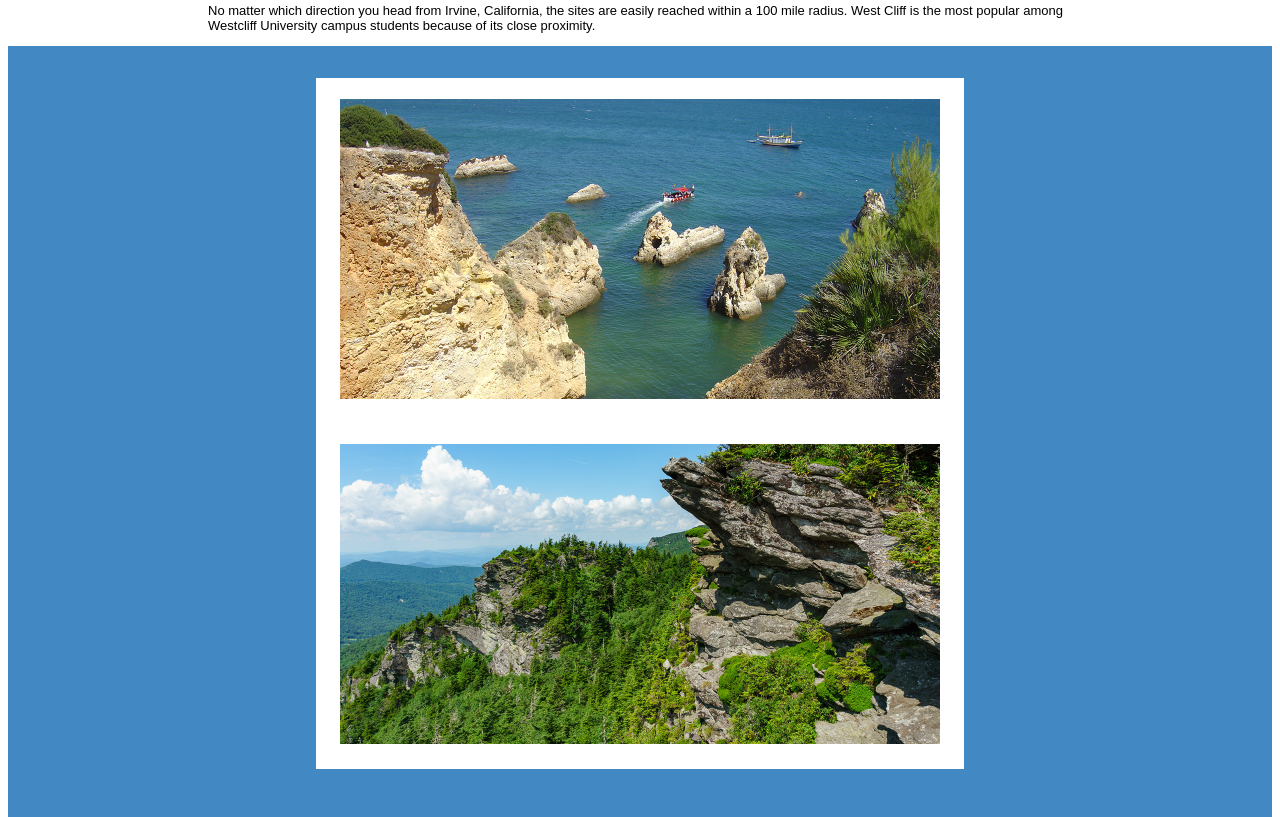
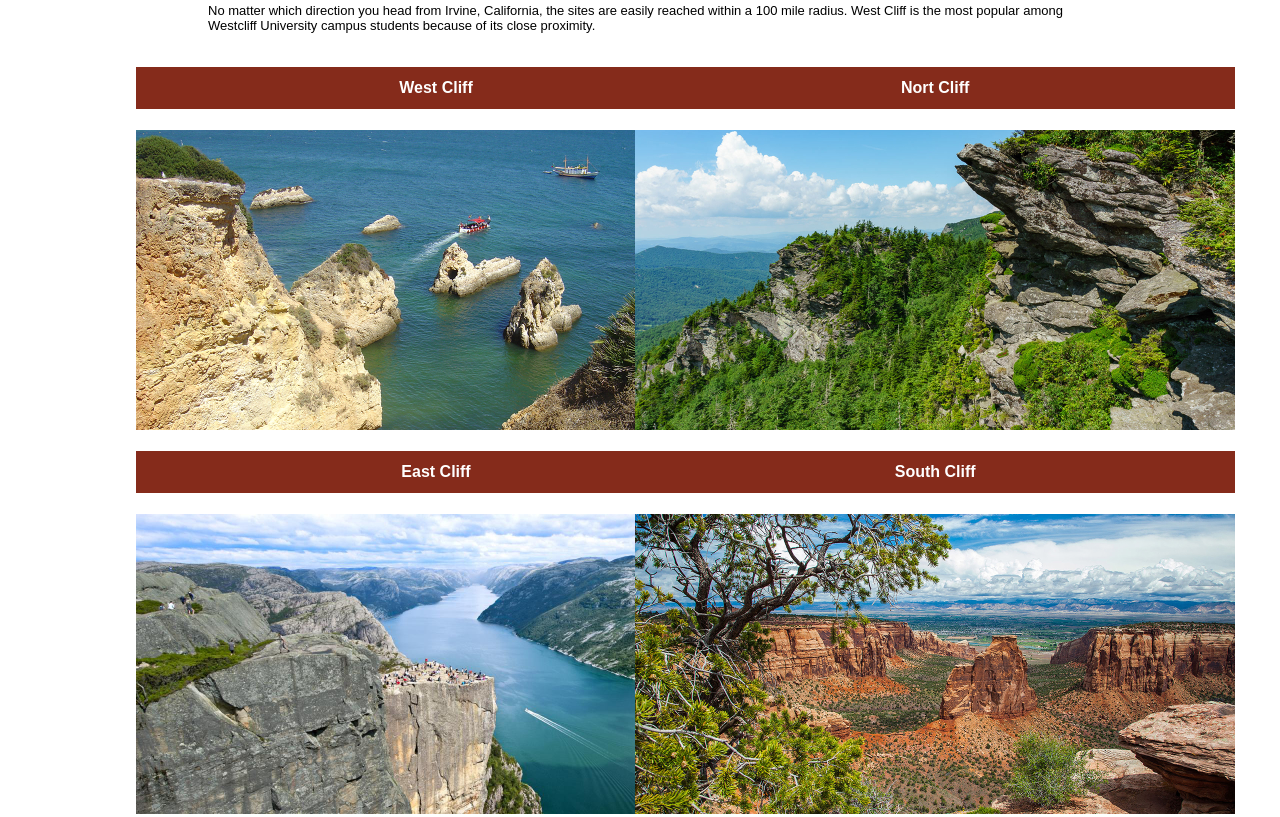
Before and after one commit to Floordonofrio/homework-module1, a plain HTML site: page cliffs.html in a window 1280 px wide. Shown: the part 591-1408 px from the top of the page. Drawn offline with Linux system fonts and the light colour scheme.

Commit message:
cliffs updated

```diff
--- a/cliffs.html
+++ b/cliffs.html
@@ -36,17 +36,36 @@
             <p>No matter which direction you head from Irvine, California, the sites are easily reached within a 100 mile radius. West Cliff is the most popular among Westcliff University campus students because of its close proximity.</p>
 
         </div>
+        <div id="cliff-section">
+            <div id="westCliff">
+                <h4> West Cliff</h4>
+                <img src="images/cliff-west-sea.jpg" alt="West" width="600px">
+            </div>
+            <div id="northCliff">
+                <h4>Nort Cliff</h4>
+                <img src="images/cliff-north-mountain.jpg" alt="North" width="600px">
+            </div>
+            <div id="eastCliff">
+                <h4>East Cliff</h4>
+                <img src="images/cliff-east-river.jpg" alt="East" width="600px">
+            </div>
+            <div id="southCliff">
+                <h4>South Cliff</h4>
+                <img src="images/cliff-south-canyon.jpg" alt="South" width="600px">
+            </div>
 
-        <section id="cliff-section">
+        </div>
+
+        <!--<section id="cliff-section">
             <ul id="cliff-top">
                 <li id="cliff"><img src="images/cliff-west-sea.jpg" alt="West" width="600px"></li>
                 <li id="cliff"><img src="images/cliff-north-mountain.jpg" alt="North" width="600px"></li>
             </ul>
             <ul id="cliff-bottom">
                 <li id="cliff"><img src="images/cliff-east-river.jpg" alt="East" width="600px"></li>
-                <li id="cliff"><img src="images/cliff-south-canyon.jpg" alt="South" width="600px"></li>
+                <li id="cliff"><h4>East Cliff</h4></li>
             </ul>
-        </section>
+        </section>-->
 
         <section>
             <ul id="partners">
--- a/styles.css
+++ b/styles.css
@@ -83,6 +83,16 @@ h3{
     font-weight: bold;
     font-size: large;
 }
+h4{
+    padding-top: 2%;
+    height: 15px;
+    width: 600px;
+    background-color: #852B1B;
+    height: 30px;
+    color: white;
+    font-family: Arial, Helvetica, sans-serif;
+    text-align: center;
+}
 p{
     padding-left: 200px;
     padding-right: 200px;
@@ -113,33 +123,27 @@ section #partners .partner img{
     height: 90px;
 }
 /*Cliffs*/
-section #cliff-section{
+#cliff-section{
     width: 100%;
-    background-color:white;
+    height: 1000px;
 }
-section #cliff-top{
-    width: 100%;
-    padding: 2em 0 2em 0;
-    margin: 0 auto;
-    text-align: center;
+#westCliff{
+    position: absolute;
+    padding-left: 10%;
 }
-section #cliff-top #cliff{
-    display: inline-block;
-    margin: 0 0.75em;
-    padding: 1.3em 1.5em;
-    background-color: #fff;
+#northCliff{
+    position: absolute;
+    padding-left: 49%;
 }
-section #cliff-bottom{
-    width: 100%;
-    padding: 2em 0 2em 0;
-    margin: 0 auto;
-    text-align: center;
+#eastCliff{
+    position: absolute;
+    padding-left: 10%;
+    padding-top: 30%;
 }
-section #cliff-bottom #cliff{
-    display: inline-block;
-    margin: 0 0.75em;
-    padding: 1.3em 1.5em;
-    background-color: #fff;
+#southCliff{
+    position: absolute;
+    padding-left: 49%;
+    padding-top: 30%;
 }
 /*Footer*/
 footer{
```
Also changed, not shown: index.html (+5 -8 lines).
